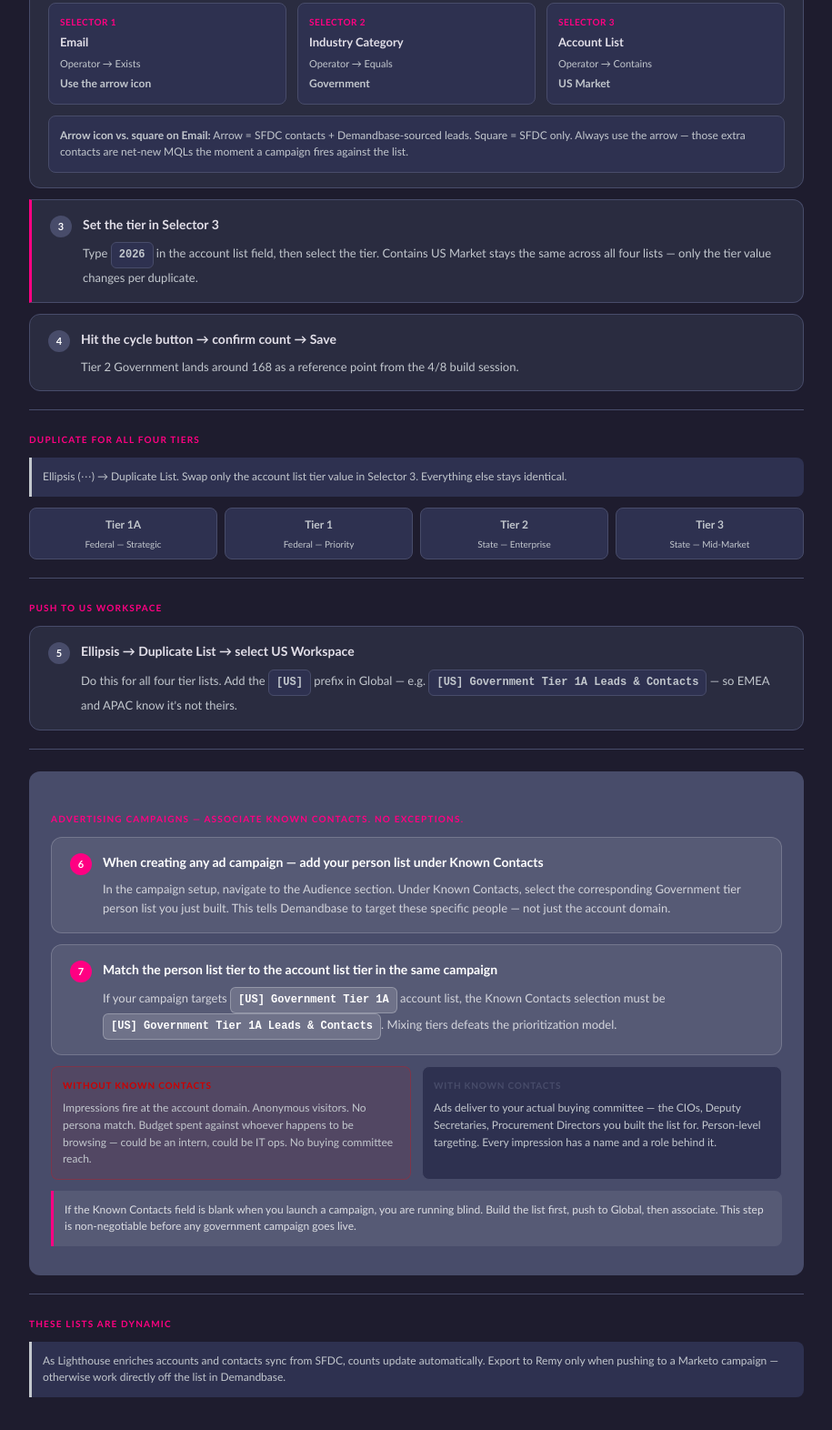
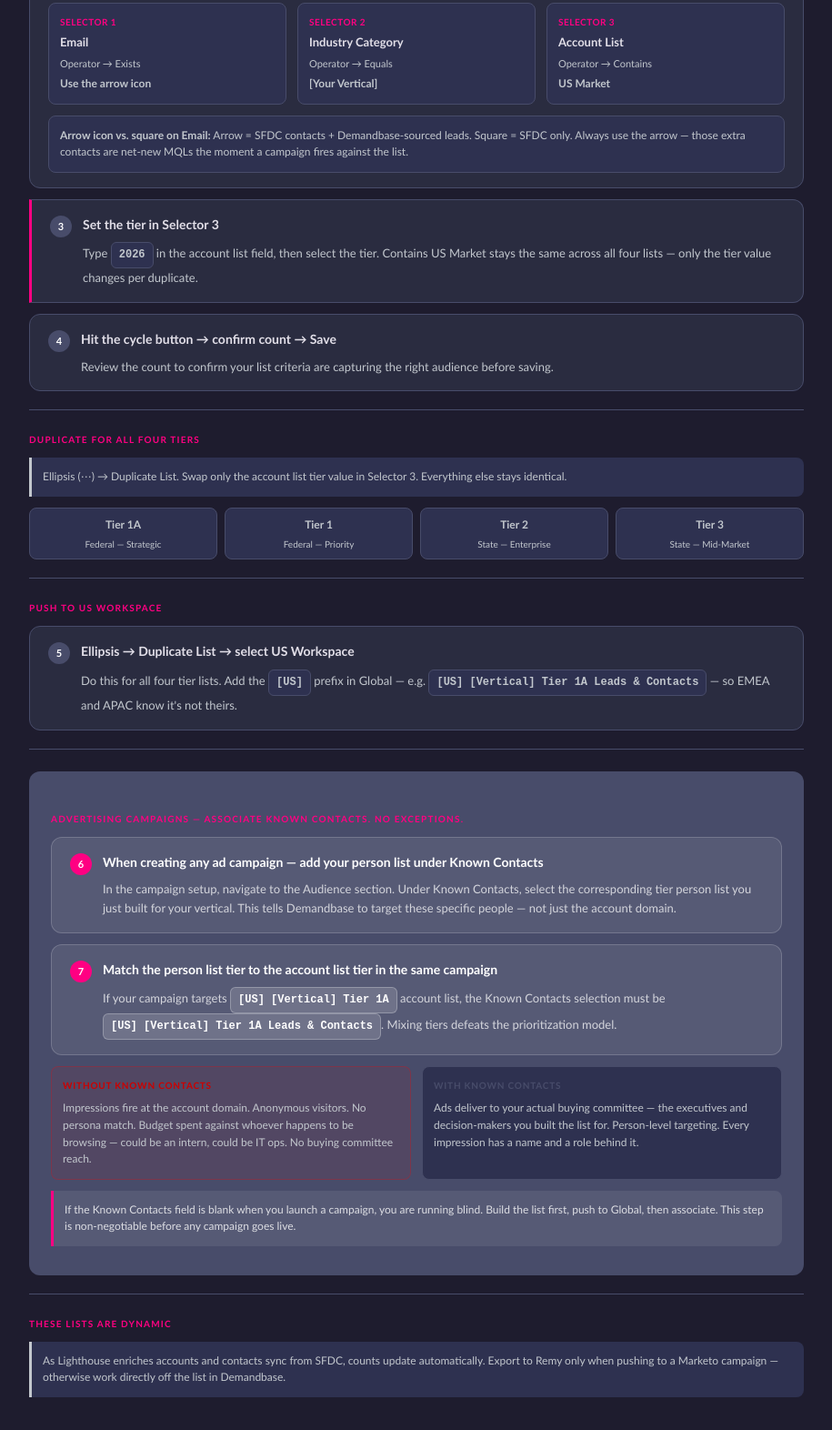
Before and after one commit to alonjzo/abm-guide, a website: page public/guides/demandbase_person_list_sop_v3.html in a window 1280 px wide. Shown: the part 688-2260 px from the top of the page at 91% size, without its empty margins (182-1097 px from the left). Drawn offline with Linux system fonts and the light colour scheme.

Commit message:
fix: make SOP v3 vertical-agnostic + FORCE DEPLOY 1775687488
CRITICAL CHANGES:
- Changed 'Government' to '[Vertical]' and '[Your Vertical]' throughout
- Made all examples generic/template-based
- Removed specific vertical references (CIOs, Deputy Secretaries, etc.)
- Now works as template for ANY vertical

DEPLOY VERIFICATION:
- Back button: ← Back to Platform Guide
- Dark mode: data-theme="dark" enabled
- Proper HTML structure with <body> tag
- Design system variables load correctly

Timestamp: Wed Apr  8 17:31:28 CDT 2026

```diff
--- a/public/guides/demandbase_person_list_sop_v3.html
+++ b/public/guides/demandbase_person_list_sop_v3.html
@@ -84,7 +84,7 @@
   <div class="sop-header">
     <div>
       <div class="meta">Demandbase One · Tenant 15053</div>
-      <h1>Building a Person List — Government</h1>
+      <h1>Building a Person List — Example</h1>
       <div class="meta">People Tab · Global Workspace → US Workspace · TP North America</div>
     </div>
     <div class="badge">SOP</div>
@@ -117,7 +117,7 @@
       <div class="step-num">1</div>
       <div class="step-content">
         <div class="step-title">Confirm Global Workspace → Database → People → Person Lists → Create New</div>
-        <div class="step-desc">Name it <span class="code-pill">Government Tier 1A Leads & Contacts</span> · Type: Dynamic · Visibility: Public</div>
+        <div class="step-desc">Name it <span class="code-pill">[Vertical] Tier 1A Leads & Contacts</span> · Type: Dynamic · Visibility: Public</div>
       </div>
     </div>
   </div>
@@ -140,7 +140,7 @@
         <div class="sel-num">SELECTOR 2</div>
         <div class="sel-field">Industry Category</div>
         <div class="sel-op">Operator → Equals</div>
-        <div class="sel-val">Government</div>
+        <div class="sel-val">[Your Vertical]</div>
       </div>
       <div class="sel-card">
         <div class="sel-num">SELECTOR 3</div>
@@ -169,7 +169,7 @@
       <div class="step-num">4</div>
       <div class="step-content">
         <div class="step-title">Hit the cycle button → confirm count → Save</div>
-        <div class="step-desc">Tier 2 Government lands around 168 as a reference point from the 4/8 build session.</div>
+        <div class="step-desc">Review the count to confirm your list criteria are capturing the right audience before saving.</div>
       </div>
     </div>
   </div>
@@ -193,7 +193,7 @@
       <div class="step-num">5</div>
       <div class="step-content">
         <div class="step-title">Ellipsis → Duplicate List → select US Workspace</div>
-        <div class="step-desc">Do this for all four tier lists. Add the <span class="code-pill">[US]</span> prefix in Global — e.g. <span class="code-pill">[US] Government Tier 1A Leads & Contacts</span> — so EMEA and APAC know it's not theirs.</div>
+        <div class="step-desc">Do this for all four tier lists. Add the <span class="code-pill">[US]</span> prefix in Global — e.g. <span class="code-pill">[US] [Vertical] Tier 1A Leads & Contacts</span> — so EMEA and APAC know it's not theirs.</div>
       </div>
     </div>
   </div>
@@ -208,7 +208,7 @@
         <div class="step-num pink">6</div>
         <div class="step-content">
           <div class="step-title">When creating any ad campaign — add your person list under Known Contacts</div>
-          <div class="step-desc">In the campaign setup, navigate to the Audience section. Under Known Contacts, select the corresponding Government tier person list you just built. This tells Demandbase to target these specific people — not just the account domain.</div>
+          <div class="step-desc">In the campaign setup, navigate to the Audience section. Under Known Contacts, select the corresponding tier person list you just built for your vertical. This tells Demandbase to target these specific people — not just the account domain.</div>
         </div>
       </div>
     </div>
@@ -218,7 +218,7 @@
         <div class="step-num pink">7</div>
         <div class="step-content">
           <div class="step-title">Match the person list tier to the account list tier in the same campaign</div>
-          <div class="step-desc">If your campaign targets <span class="code-pill">[US] Government Tier 1A</span> account list, the Known Contacts selection must be <span class="code-pill">[US] Government Tier 1A Leads & Contacts</span>. Mixing tiers defeats the prioritization model.</div>
+          <div class="step-desc">If your campaign targets <span class="code-pill">[US] [Vertical] Tier 1A</span> account list, the Known Contacts selection must be <span class="code-pill">[US] [Vertical] Tier 1A Leads & Contacts</span>. Mixing tiers defeats the prioritization model.</div>
         </div>
       </div>
     </div>
@@ -230,12 +230,12 @@
       </div>
       <div class="compare-card smart">
         <div class="compare-label good">With Known Contacts</div>
-        <div class="compare-text">Ads deliver to your actual buying committee — the CIOs, Deputy Secretaries, Procurement Directors you built the list for. Person-level targeting. Every impression has a name and a role behind it.</div>
+        <div class="compare-text">Ads deliver to your actual buying committee — the executives and decision-makers you built the list for. Person-level targeting. Every impression has a name and a role behind it.</div>
       </div>
     </div>
 
     <div class="note-block">
-      If the Known Contacts field is blank when you launch a campaign, you are running blind. Build the list first, push to Global, then associate. This step is non-negotiable before any government campaign goes live.
+      If the Known Contacts field is blank when you launch a campaign, you are running blind. Build the list first, push to Global, then associate. This step is non-negotiable before any campaign goes live.
     </div>
   </div>
 
```
